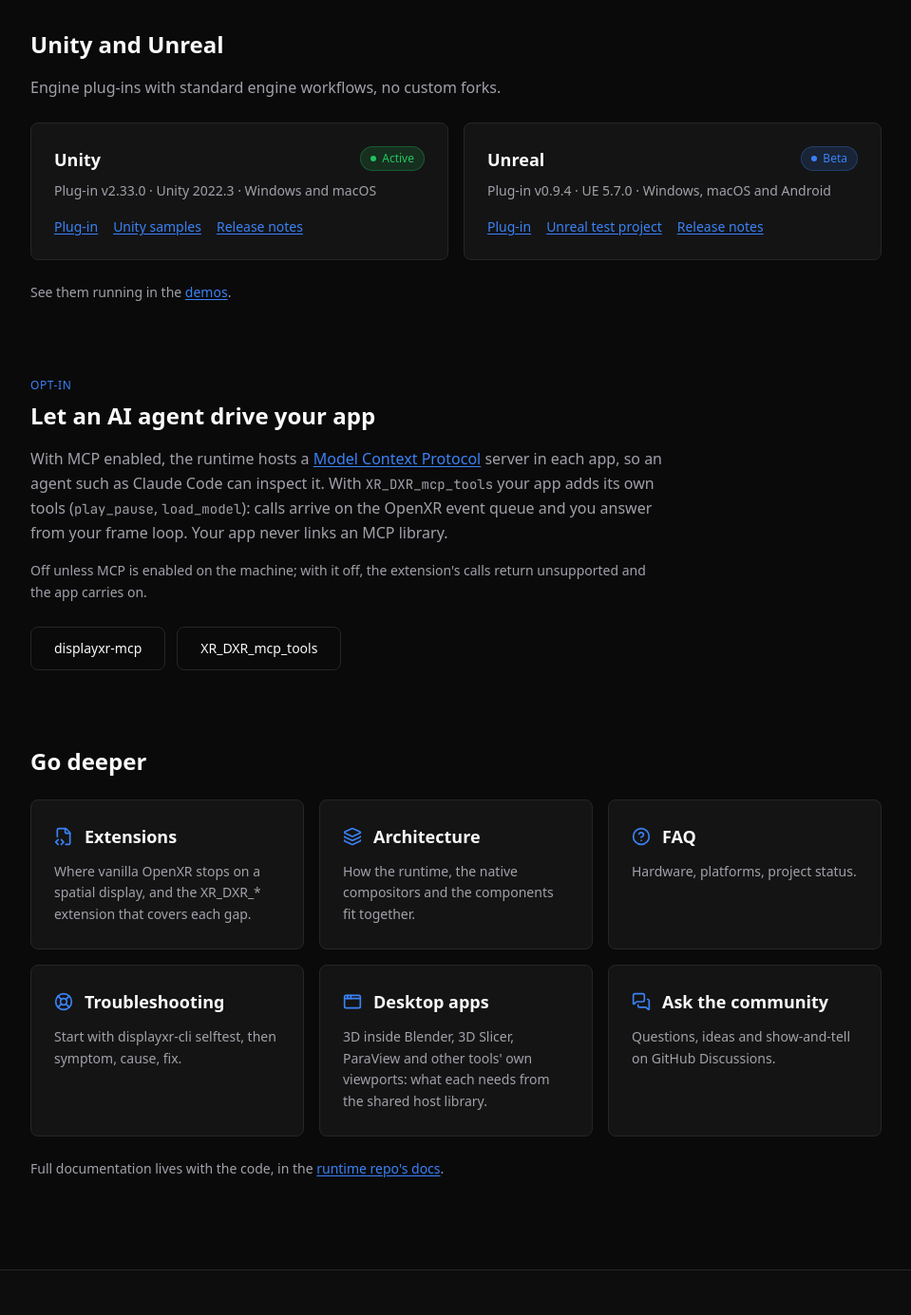
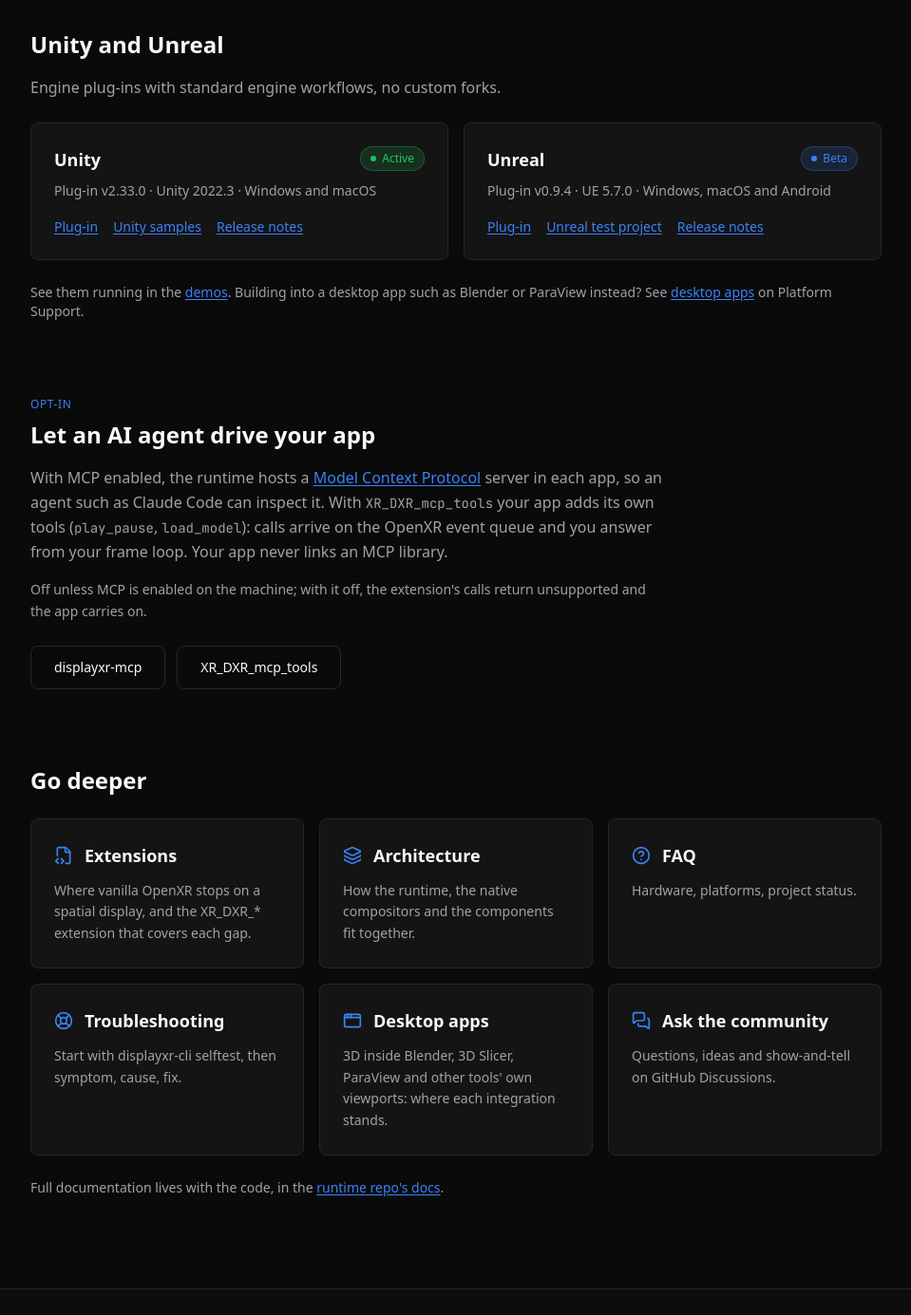
Before and after one commit to DisplayXR/displayxr-website, a Next.js app: page /developers in a window 1280 px wide. Shown: the part 1435-2820 px from the top of the page at 95% size, without its empty margins (56-1015 px from the left). Built offline with nearby package versions, Linux system fonts and the light colour scheme; no server answers.

Commit message:
developers: Desktop apps card and engines section link to /platform-support#desktop-apps (#52)
Co-authored-by: Claude Opus 5.5 <noreply@anthropic.com>

```diff
--- a/app/developers/page.tsx
+++ b/app/developers/page.tsx
@@ -54,8 +54,8 @@ const docs = [
   },
   {
     title: "Desktop apps",
-    body: "3D inside Blender, 3D Slicer, ParaView and other tools' own viewports: what each needs from the shared host library.",
-    href: "https://github.com/orgs/DisplayXR/discussions/2442",
+    body: "3D inside Blender, 3D Slicer, ParaView and other tools' own viewports: where each integration stands.",
+    href: "/platform-support#desktop-apps",
     icon: <AppWindow size={20} />,
   },
   {
@@ -161,6 +161,9 @@ export default function DevelopersPage() {
           </div>
           <p className="mt-6 text-sm text-text-secondary">
             See them running in the <a href="/demos" className={link}>demos</a>.
+            Building into a desktop app such as Blender or ParaView instead? See{" "}
+            <a href="/platform-support#desktop-apps" className={link}>desktop apps</a>{" "}
+            on Platform Support.
           </p>
         </section>
 
```
